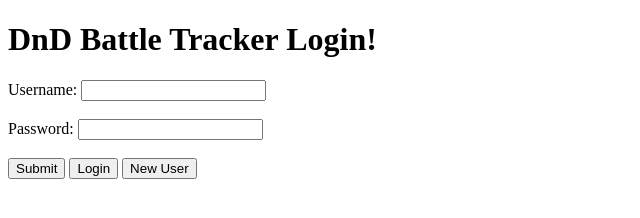
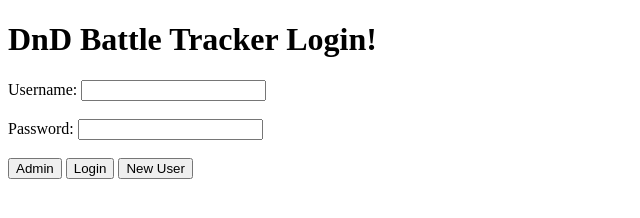
Before and after one commit to A2AFelsen/aws_test, a plain HTML site: page index.html in a window 1280 px wide. Shown: the full height of the page, 0-640 px from the left. Drawn offline with Linux system fonts and the light colour scheme.

Commit message:
Update index.html

```diff
--- a/index.html
+++ b/index.html
@@ -15,7 +15,7 @@
         <label for="password">Password:</label>
         <input type="password" name="password" id="password" required><br><br>
 
-        <button type="submit">Submit</button>
+        <button type="submit">Admin</button>
     </form>
 
     <form action="/login" method="post" style="display:inline;">
```
